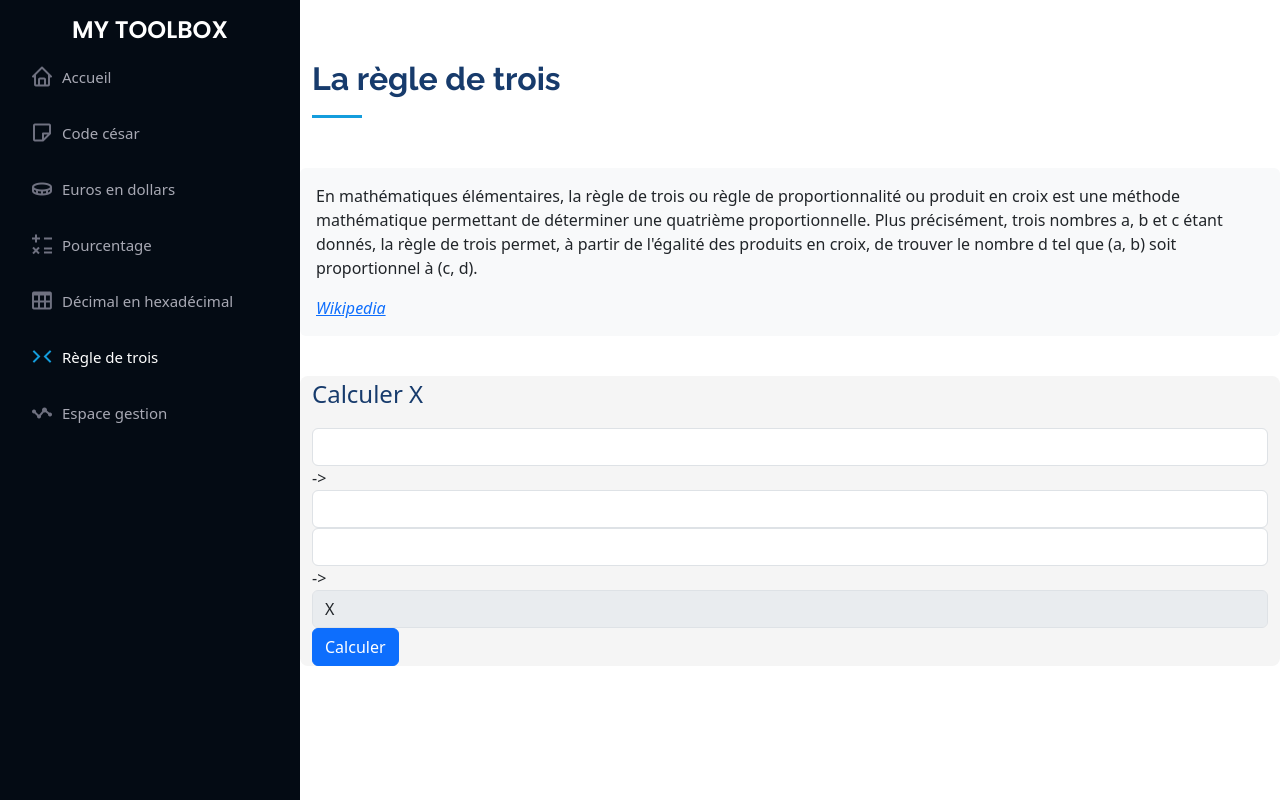
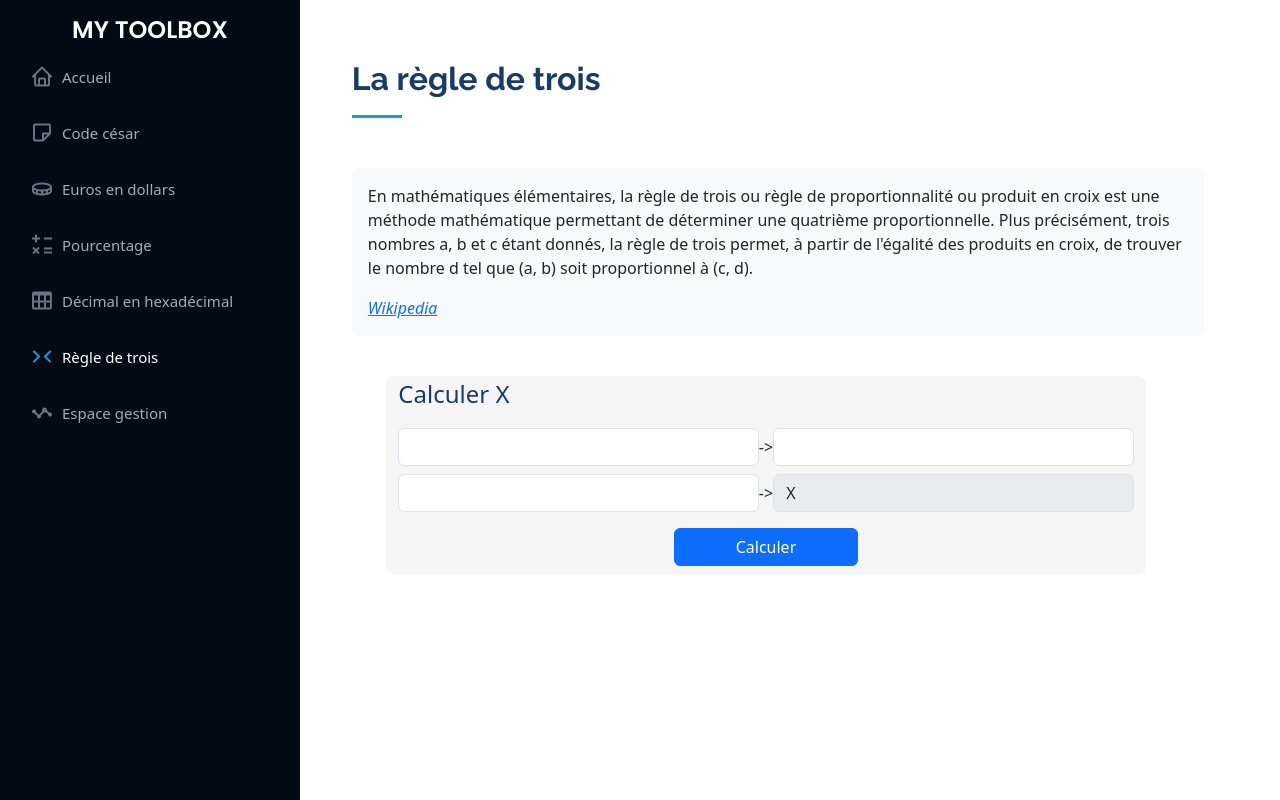
Before and after one commit to Corentin-CESI/Projet-Debuggage, a PHP site: page /regle-de-trois in a window 1280 px wide. Run offline with PHP 8.4, Linux system fonts and the light colour scheme; some libraries are stand-ins or nearby versions.

Commit message:
bs - regle de trois

```diff
--- a/templates/regle-de-trois.php
+++ b/templates/regle-de-trois.php
@@ -6,12 +6,12 @@ template('header', array(
 
     <!-- ======= About Section ======= -->
     <section id="homepage" class="homepage">
-        <div class="container">
-            <div class="section-title">
+        <div class="container-fluid row">
+            <div class="section-title col-11 mx-auto">
                 <h2>La règle de trois</h2>
             </div>
 
-            <div class="row">
+            <div class="col-11 mx-auto">
                 <figure class="bg-light rounded p-3">
                     <blockquote cite="https://www.huxley.net/bnw/four.html">
                         <p>En mathématiques élémentaires, la règle de trois ou règle de proportionnalité ou produit en croix est une méthode mathématique permettant de déterminer une quatrième proportionnelle. Plus précisément, trois nombres a, b et c étant donnés, la règle de trois permet, à partir de l'égalité des produits en croix, de trouver le nombre d tel que (a, b) soit proportionnel à (c, d).</p>
@@ -20,19 +20,18 @@ template('header', array(
                 </figure>
             </div>
 
-            <div class="row">
-
-                <fieldset class="col-12 mt-4">
+            <div class="col-11 mx-auto">
+                <div class="container-fluid row">
+                    <fieldset class="col-11 mt-4 mx-auto">
                         <legend>Calculer X</legend>
                         <form action="" method="POST" name="regle-de-trois">
-                        <div class="form-group row">
+                            <div class="form-group d-flex d-inline">
                                 <div class="col">
                                     <label for="a" aria-hidden="true" hidden>Nombre A</label>
                                     <div class="input-group">
                                         <input id="a" name="a" type="text" class="form-control">
                                     </div>
                                 </div>
-
                                 <div class="d-inline-flex align-items-center">
                                     <span class="ver"> -> </span>
                                 </div>
@@ -44,7 +43,7 @@ template('header', array(
                                 </div>
                             </div>
 
-                       <div class="form-group row">
+                            <div class="form-group d-flex d-inline mt-2">
                                 <div class="col">
                                     <label for="b" aria-hidden="true" hidden>Nombre B</label>
                                     <div class="input-group">
@@ -63,15 +62,14 @@ template('header', array(
                                 </div>
                             </div>
 
-                       <div class="form-group row">
-                           <div class="col">
-                               <button name="submit" type="submit" class="btn btn-primary btn-block">Calculer</button>
+                            <div class="form-group d-flex d-inline mt-3 mb-2">
+                                <div class="col-3 mx-auto text-center">
+                                    <button name="submit" type="submit" class="btn btn-primary btn-block col-12">Calculer</button>
                                 </div>
                             </div>
                         </form>
                     </fieldset>
-
-
+                </div>
             </div>
         </div>
     </section>
```
Lines whose indentation alone changed are shown as unchanged.
